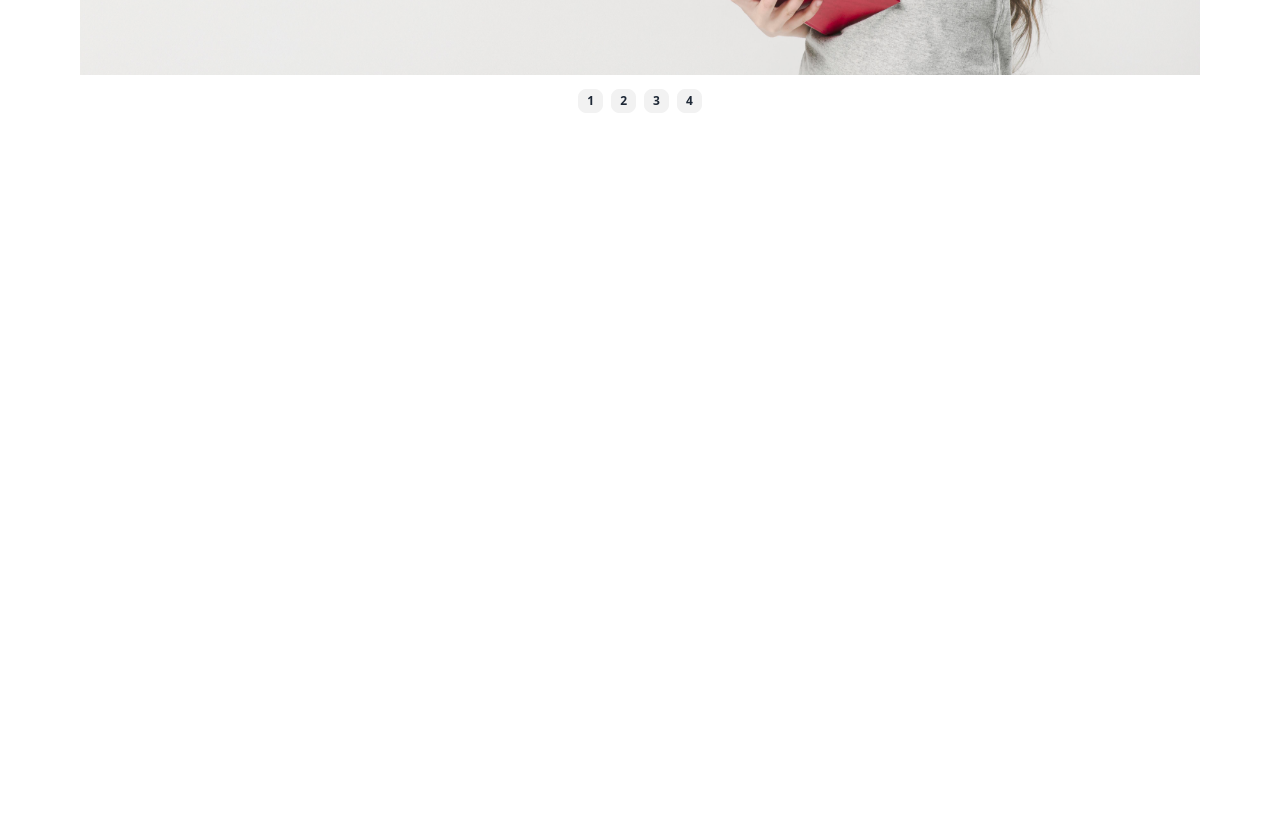
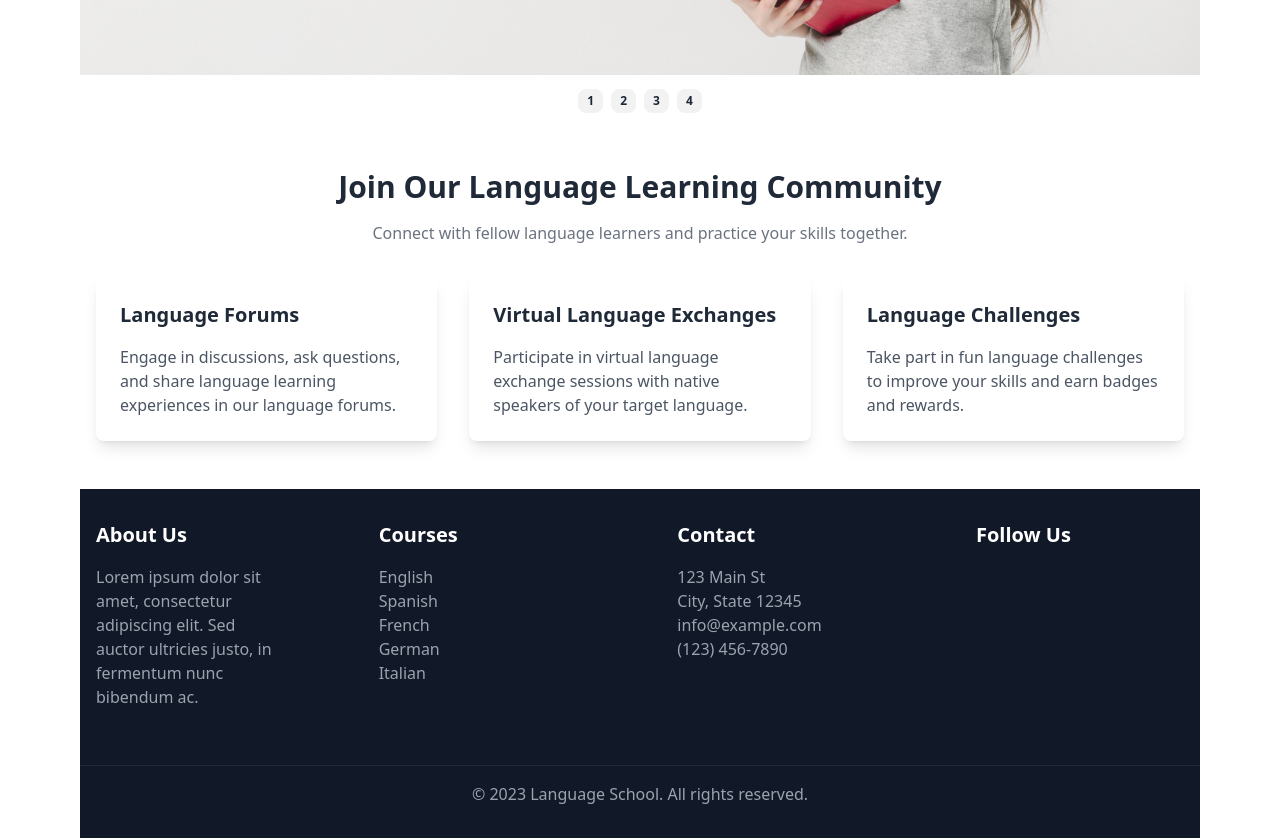
Before and after one commit to AbdullaAlMamun121/foreign-language-learning-client, a React (Vite) app: page / in a window 1280 px wide. Shown: the part 740-1578 px from the top of the page. Before the commit the page ends 861 px from the top, so only its background shows below. Built offline with nearby package versions, Linux system fonts and the light colour scheme; no server answers.

Commit message:
adde footer and one extras section and also update feedback modal

```diff
--- a/src/layouts/Main.jsx
+++ b/src/layouts/Main.jsx
@@ -1,14 +1,15 @@
 import React from 'react';
 import { Outlet } from 'react-router-dom';
 import NavBar from '../components/Shared/NavBar/NavBar';
+import Footer from '../pages/Home/Home/Footer';
 
 
 const Main = () => {
     return (
         <div>
             <NavBar></NavBar>
-
             <Outlet></Outlet>
+            <Footer></Footer>
         </div>
     );
 };
--- a/src/pages/Dashboard/ManageClasses/ManageClasses.jsx
+++ b/src/pages/Dashboard/ManageClasses/ManageClasses.jsx
@@ -7,6 +7,7 @@ import { BiMailSend } from 'react-icons/bi';
 const ManageClasses = () => {
 
     const [feedBack, setFeedback] = useState('');
+    const [itemId, setItemId] = useState();
 
     const [axiosSecure] = useAxiosSecure();
     const { data: classes = [], refetch } = useQuery(['classes'], async () => {
@@ -33,7 +34,7 @@ const ManageClasses = () => {
         }
     }
     const handleFeedBack = async (id) => {
-        console.log(feedBack)
+
         try {
             const response = await fetch(`http://localhost:5000/instructors/${id}`, {
                 method: 'PATCH',
@@ -44,12 +45,17 @@ const ManageClasses = () => {
                 body: JSON.stringify({ feedBack })
             })
             const data = await response.json();
+            console.log(data)
+            alert('Feedback send successfully');
             refetch();
         } catch (error) {
             console.log(error)
         }
     }
-
+    const handleOpenModal = (id) => {
+        setItemId(id);
+        window.my_modal_4.showModal();
+    };
 
     return (
         <>
@@ -66,7 +72,7 @@ const ManageClasses = () => {
                                 <th>Email</th>
                                 <th>Seats</th>
                                 <th>Price</th>
-                                <th>Action</th>
+                                <th>Status</th>
                                 <th>Approved</th>
                                 <th>Denied</th>
                                 <th>Feedback</th>
@@ -84,32 +90,42 @@ const ManageClasses = () => {
                                     <td>{item.status}</td>
 
                                     <td>
-                                        {item.status !== 'approved' ? (<button onClick={() => handleUpdateStatus('approved', item._id)} className='p-4 text-4xl rounded-2xl bg-orange-200 hover:bg-orange-400'><FcApproval></FcApproval></button>) : (
+                                        {item.status !== 'approved' ? (<button onClick={() => handleUpdateStatus('approved', item._id)} disabled={item.status === 'denied'} className='p-4 text-4xl rounded-2xl bg-orange-200 hover:bg-orange-400'><FcApproval></FcApproval></button>) : (
                                             'approved'
                                         )}
                                     </td>
                                     <td>
-                                        {item.status !== 'denied' ? (<button onClick={() => handleUpdateStatus('denied', item._id)} className='p-4 text-4xl rounded-2xl bg-orange-200 hover:bg-orange-400'><FcDisapprove></FcDisapprove></button>) : (
+                                        {item.status !== 'denied' ? (<button onClick={() => handleUpdateStatus('denied', item._id)} disabled={item.status === 'approved'} className='p-4 text-4xl rounded-2xl bg-orange-200 hover:bg-orange-400'><FcDisapprove></FcDisapprove></button>) : (
                                             'denied'
                                         )}
                                     </td>
 
-                                    <td>{item.status !== 'approved' ? <div className='flex items-center gap-4'>
-                                        <input type="textarea"
-                                            onChange={(e) => setFeedback(e.target.value)}
-                                            className="w-full px-4 py-2 rounded-lg border border-gray-300 focus:outline-none focus:border-blue-500" /><BiMailSend className="text-5xl" onClick={() => handleFeedBack(item._id)}></BiMailSend>
-                                    </div> : ('')}
+                                    <td>{item.status !== 'approved' ? <button className="btn" onClick={() => handleOpenModal(item._id)}>Feedback</button> : ('')}
                                     </td>
 
 
                                 </tr>)
+
                             }
 
                         </tbody>
                     </table>
                 </div>
             </div>
-
+            <dialog id="my_modal_4" className="modal">
+                <form method="dialog" className="modal-box w-11/12 max-w-5xl">
+                    <h3 className="font-bold text-lg">Hello!</h3>
+                    <p className="py-4">
+                        <input type="textarea"
+                            onChange={(e) => setFeedback(e.target.value)}
+                            className="w-full px-4 py-2 rounded-lg border border-gray-300 focus:outline-none focus:border-blue-500" /><BiMailSend className="text-5xl" onClick={() => handleFeedBack(itemId)}></BiMailSend>
+                    </p>
+                    <div className="modal-action">
+                        {/* if there is a button, it will close the modal */}
+                        <button className="btn">Close</button>
+                    </div>
+                </form>
+            </dialog>
         </>
     );
 };
--- /dev/null
+++ b/src/pages/Home/Home/Footer.jsx
@@ -0,0 +1,58 @@
+import React from 'react';
+
+const Footer = () => {
+    return (
+        <footer className="bg-gray-900 text-white py-8">
+            <div className="container mx-auto flex flex-wrap justify-between">
+                <div className="w-full sm:w-1/2 md:w-1/4 lg:w-1/5 mb-6 px-4">
+                    <h3 className="text-xl font-bold mb-4">About Us</h3>
+                    <p className="text-gray-400">Lorem ipsum dolor sit amet, consectetur adipiscing elit. Sed auctor ultricies justo, in fermentum nunc bibendum ac.</p>
+                </div>
+                <div className="w-full sm:w-1/2 md:w-1/4 lg:w-1/5 mb-6">
+                    <h3 className="text-xl font-bold mb-4">Courses</h3>
+                    <ul className="text-gray-400">
+                        <li>English</li>
+                        <li>Spanish</li>
+                        <li>French</li>
+                        <li>German</li>
+                        <li>Italian</li>
+                    </ul>
+                </div>
+                <div className="w-full sm:w-1/2 md:w-1/4 lg:w-1/5 mb-6">
+                    <h3 className="text-xl font-bold mb-4">Contact</h3>
+                    <ul className="text-gray-400">
+                        <li>123 Main St</li>
+                        <li>City, State 12345</li>
+                        <li>info@example.com</li>
+                        <li>(123) 456-7890</li>
+                    </ul>
+                </div>
+                <div className="w-full sm:w-1/2 md:w-1/4 lg:w-1/5 mb-6">
+                    <h3 className="text-xl font-bold mb-4">Follow Us</h3>
+                    <ul className="flex">
+                        <li className="mr-4">
+                            <a href="#" className="text-gray-400 hover:text-white transition duration-300">
+                                <i className="fab fa-facebook"></i>
+                            </a>
+                        </li>
+                        <li className="mr-4">
+                            <a href="#" className="text-gray-400 hover:text-white transition duration-300">
+                                <i className="fab fa-twitter"></i>
+                            </a>
+                        </li>
+                        <li>
+                            <a href="#" className="text-gray-400 hover:text-white transition duration-300">
+                                <i className="fab fa-instagram"></i>
+                            </a>
+                        </li>
+                    </ul>
+                </div>
+            </div>
+            <div className="border-t border-gray-800 mt-8 pt-4 text-center">
+                <p className="text-gray-400">&copy; {new Date().getFullYear()}  Language School. All rights reserved.</p>
+            </div>
+        </footer>
+    );
+};
+
+export default Footer;
--- a/src/pages/Home/Home/Home.jsx
+++ b/src/pages/Home/Home/Home.jsx
@@ -1,10 +1,12 @@
 import React from 'react';
 import Header from './Header';
+import JoinTeam from './JoinTeam';
 
 const Home = () => {
     return (
         <div>
             <Header></Header>
+            <JoinTeam></JoinTeam>
         </div>
     );
 };
--- /dev/null
+++ b/src/pages/Home/Home/JoinTeam.jsx
@@ -0,0 +1,27 @@
+import React from 'react';
+
+const JoinTeam = () => {
+    return (
+        <div className="container mx-auto px-4 py-12">
+            <h2 className="text-3xl font-bold mb-4 text-center">Join Our Language Learning Community</h2>
+            <p className="text-gray-500 mb-8 text-center">Connect with fellow language learners and practice your skills together.</p>
+            <div className="grid grid-cols-1 sm:grid-cols-2 lg:grid-cols-3 gap-8">
+                <div className="bg-white rounded-lg shadow-lg p-6">
+                    <h3 className="text-xl font-semibold mb-4">Language Forums</h3>
+                    <p className="text-gray-600">Engage in discussions, ask questions, and share language learning experiences in our language forums.</p>
+                </div>
+                <div className="bg-white rounded-lg shadow-lg p-6">
+                    <h3 className="text-xl font-semibold mb-4">Virtual Language Exchanges</h3>
+                    <p className="text-gray-600">Participate in virtual language exchange sessions with native speakers of your target language.</p>
+                </div>
+                <div className="bg-white rounded-lg shadow-lg p-6">
+                    <h3 className="text-xl font-semibold mb-4">Language Challenges</h3>
+                    <p className="text-gray-600">Take part in fun language challenges to improve your skills and earn badges and rewards.</p>
+                </div>
+            </div>
+        </div>
+
+    );
+};
+
+export default JoinTeam;
```
